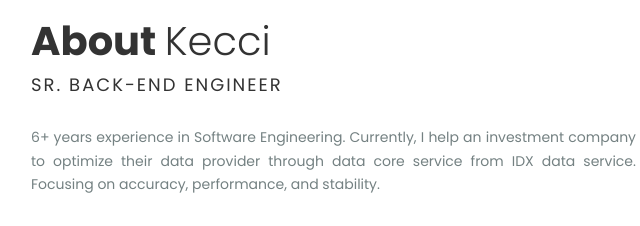
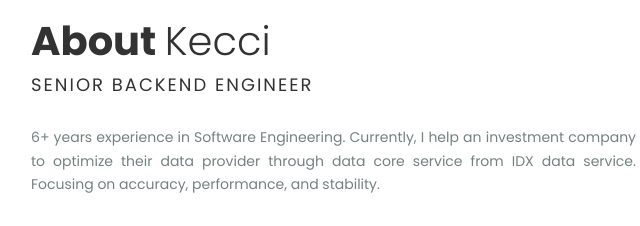
Before and after one commit to kecci/kecci.github.io, a plain HTML site: page index.html in a window 1280 px wide. Shown: the part 705-931 px from the top of the page, 559-1199 px from the left. Drawn offline with Linux system fonts and the light colour scheme.

Commit message:
update title

```diff
--- a/index.html
+++ b/index.html
@@ -159,7 +159,7 @@
 					<div class="about-us-text">
 						<div class="about-us-title">
 							<p>About <span class="thin-text">Kecci</span></p>
-							<p>SR. BACK-END ENGINEER</p>
+							<p>SENIOR BACKEND ENGINEER</p>
 						</div>
 						<div class="about-us-explanation">
 							<p>
```
